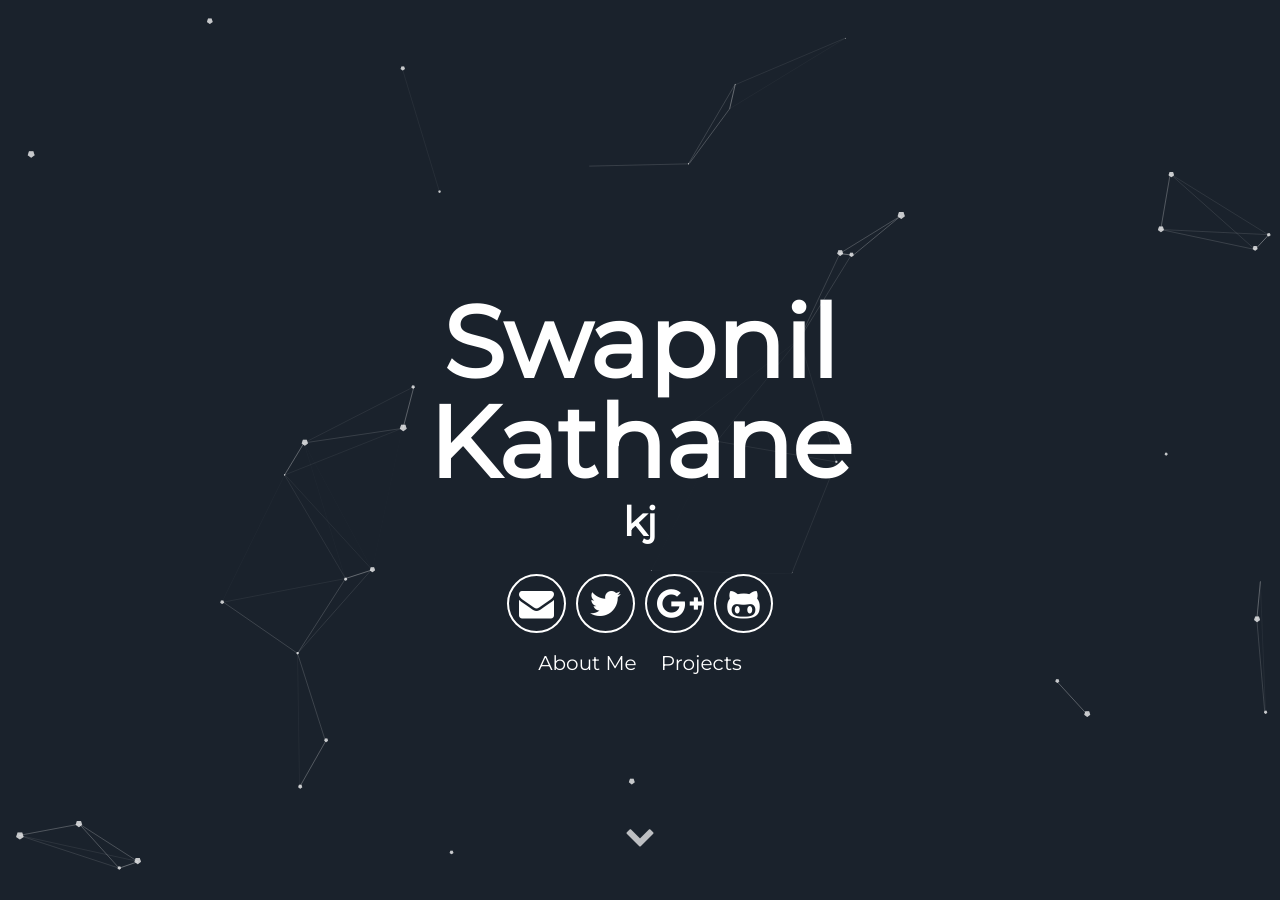
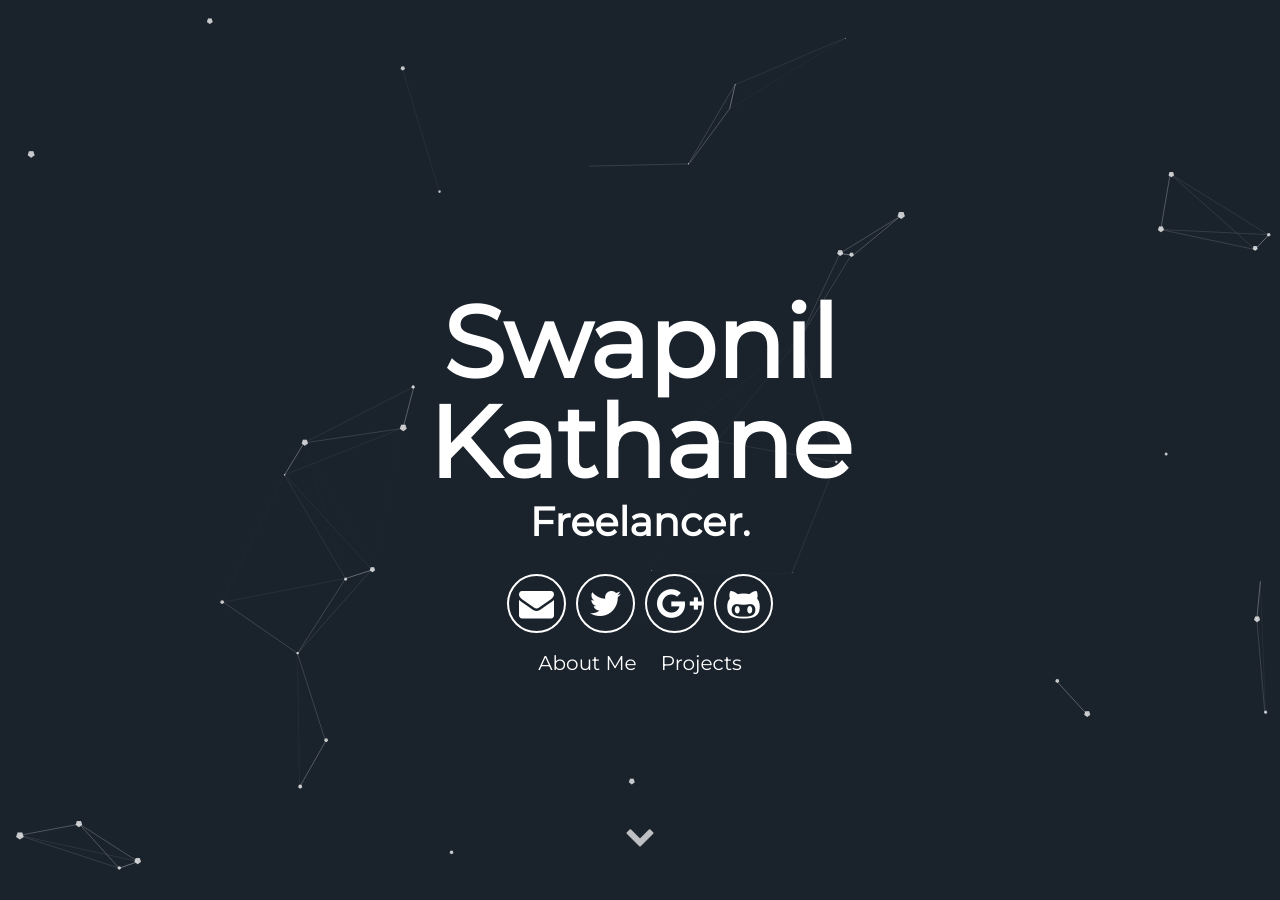
Before and after one commit to swapnilkathane/swapnilkathaneoldweb, a Jekyll site: the page built from index.html, in a window 1280 px wide and 900 px high. Built offline with Jekyll 4.4.1, drawn with Linux system fonts in a browser that asks for light colours.

Commit message:
Update _config.yml

```diff
--- a/_config.yml
+++ b/_config.yml
@@ -7,7 +7,7 @@ description: Portfolio of Swapnil
 # User settings
 username: Swapnil Kathane
 user_description: JAI GAJANAN.
-user_title: kj
+user_title: Freelancer.
 email: swapnilkathane106@outlook.com
 twitter_username: lorem_ipsum
 github_username:  lorem_ipsum
```
